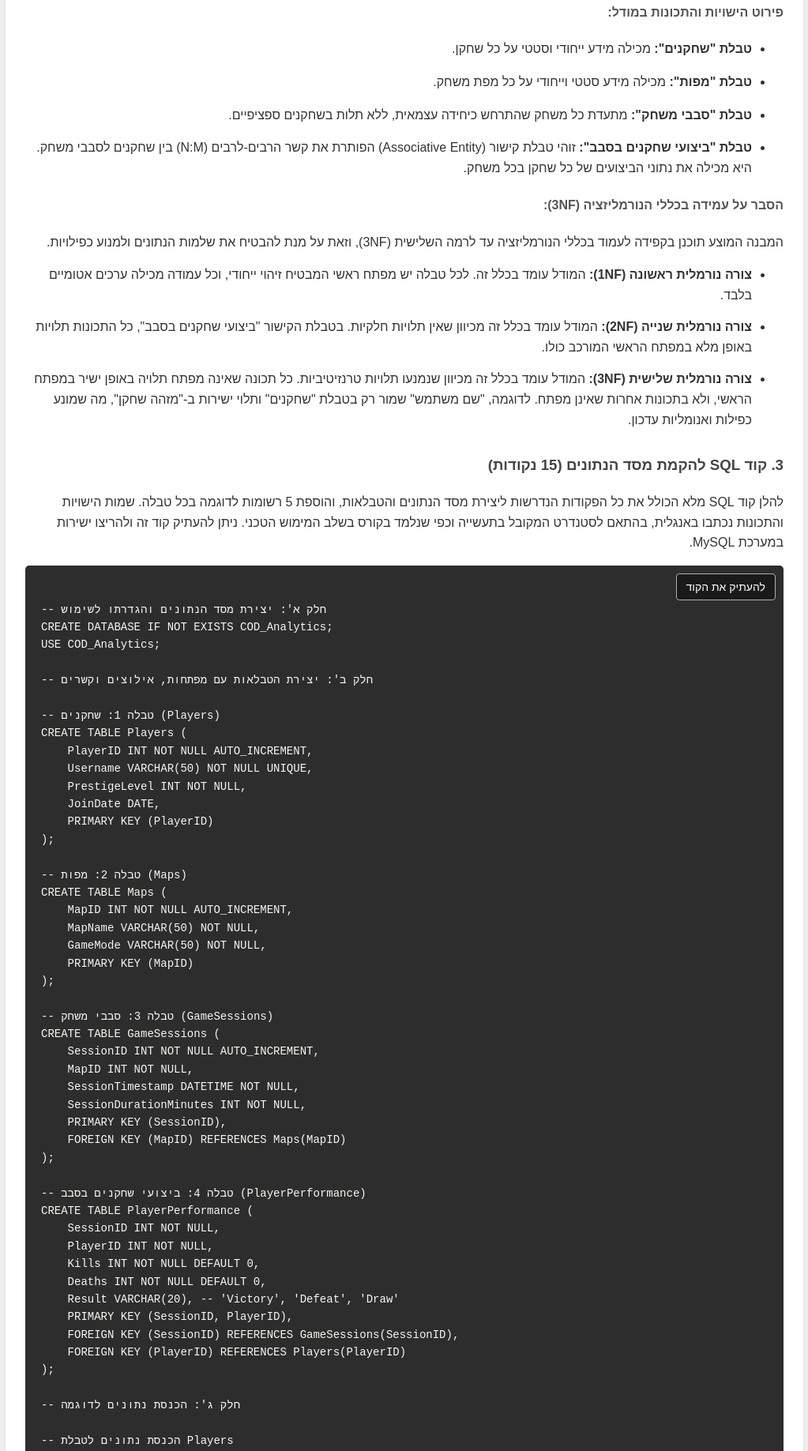
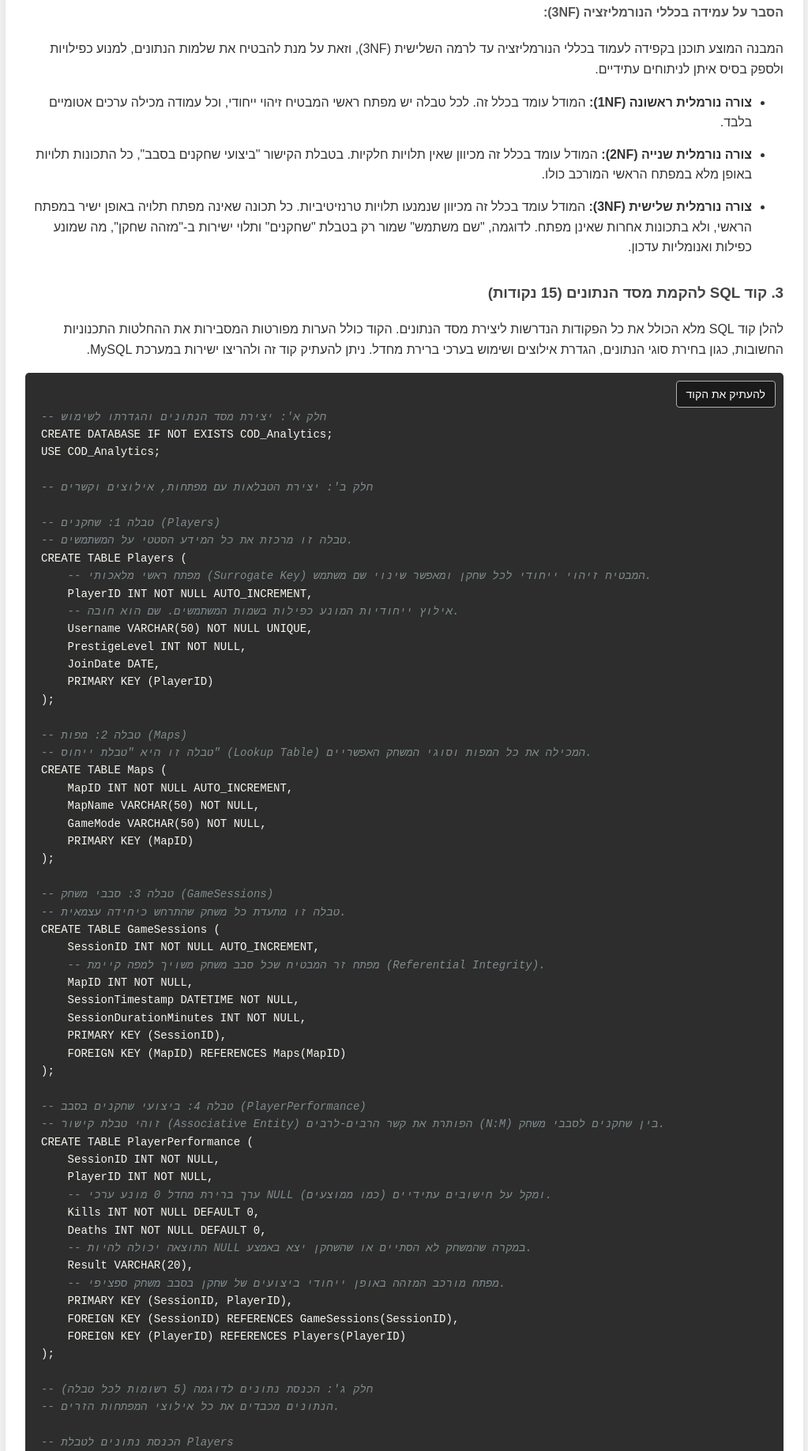
Before and after one commit to Jemscarter/----html, a plain HTML site: page עבודה1.html in a window 1280 px wide. Shown: the part 2014-3851 px from the top of the page at 79% size, without its empty margins (128-1151 px from the left). Drawn offline with Linux system fonts and the light colour scheme.

Commit message:
Minor changes

```diff
--- a/עבודה1.html
+++ b/עבודה1.html
@@ -75,15 +75,19 @@
             background-color: #2d2d2d;
             color: #f8f8f2;
             padding: 20px;
-            padding-top: 45px; /* Add padding to avoid text overlapping with button */
+            padding-top: 45px;
             border-radius: 5px;
             overflow-x: auto;
             white-space: pre-wrap;
             word-wrap: break-word;
             font-family: 'Courier New', Courier, monospace;
             font-size: 14px;
-            direction: ltr; /* Important for SQL code */
+            direction: ltr;
             text-align: left;
+        }
+        pre .comment {
+            color: #7f8c8d; /* Lighter color for comments */
+            font-style: italic;
         }
         .copy-btn {
             position: absolute;
@@ -173,25 +177,10 @@
 
                     <img src="שרטוט ERD.png" alt="דיאגרמת ERD של מסד הנתונים" class="erd-image">
 
-                    <h4>פירוט הישויות והתכונות במודל:</h4>
-                    <ul>
-                        <li>
-                            <p><strong>טבלת "שחקנים":</strong> מכילה מידע ייחודי וסטטי על כל שחקן.</p>
-                        </li>
-                        <li>
-                            <p><strong>טבלת "מפות":</strong> מכילה מידע סטטי וייחודי על כל מפת משחק.</p>
-                        </li>
-                        <li>
-                            <p><strong>טבלת "סבבי משחק":</strong> מתעדת כל משחק שהתרחש כיחידה עצמאית, ללא תלות בשחקנים ספציפיים.</p>
-                        </li>
-                        <li>
-                            <p><strong>טבלת "ביצועי שחקנים בסבב":</strong> זוהי טבלת קישור (Associative Entity) הפותרת את קשר הרבים-לרבים (N:M) בין שחקנים לסבבי משחק. היא מכילה את נתוני הביצועים של כל שחקן בכל משחק.</p>
-                        </li>
-                    </ul>
+                    <h4>הסבר על עמידה בכללי הנורמליזציה (3NF):</h4>
 
-                    <h4>הסבר על עמידה בכללי הנורמליזציה (3NF):</h4>
                     <p>
-                        המבנה המוצע תוכנן בקפידה לעמוד בכללי הנורמליזציה עד לרמה השלישית (3NF), וזאת על מנת להבטיח את שלמות הנתונים ולמנוע כפילויות.
+                        המבנה המוצע תוכנן בקפידה לעמוד בכללי הנורמליזציה עד לרמה השלישית (3NF), וזאת על מנת להבטיח את שלמות הנתונים, למנוע כפילויות ולספק בסיס איתן לניתוחים עתידיים.
                     </p>
                     <ul>
                         <li><strong>צורה נורמלית ראשונה (1NF):</strong> המודל עומד בכלל זה. לכל טבלה יש מפתח ראשי המבטיח זיהוי ייחודי, וכל עמודה מכילה ערכים אטומיים בלבד.</li>
@@ -203,26 +192,30 @@
                 <article id="part3-sql">
                     <h3>3. קוד SQL להקמת מסד הנתונים (15 נקודות)</h3>
                     <p>
-                        להלן קוד SQL מלא הכולל את כל הפקודות הנדרשות ליצירת מסד הנתונים והטבלאות, והוספת 5 רשומות לדוגמה בכל טבלה. שמות הישויות והתכונות נכתבו באנגלית, בהתאם לסטנדרט המקובל בתעשייה וכפי שנלמד בקורס בשלב המימוש הטכני. ניתן להעתיק קוד זה ולהריצו ישירות במערכת MySQL.
+                        להלן קוד SQL מלא הכולל את כל הפקודות הנדרשות ליצירת מסד הנתונים. הקוד כולל הערות מפורטות המסבירות את ההחלטות התכנוניות החשובות, כגון בחירת סוגי הנתונים, הגדרת אילוצים ושימוש בערכי ברירת מחדל. ניתן להעתיק קוד זה ולהריצו ישירות במערכת MySQL.
                     </p>
                     <div class="code-container">
                         <button class="copy-btn" onclick="copySqlCode()">להעתיק את הקוד</button>
-                        <pre><code id="sqlCodeBlock">-- חלק א': יצירת מסד הנתונים והגדרתו לשימוש
+                        <pre><code id="sqlCodeBlock"><span class="comment">-- חלק א': יצירת מסד הנתונים והגדרתו לשימוש</span>
 CREATE DATABASE IF NOT EXISTS COD_Analytics;
 USE COD_Analytics;
 
--- חלק ב': יצירת הטבלאות עם מפתחות, אילוצים וקשרים
+<span class="comment">-- חלק ב': יצירת הטבלאות עם מפתחות, אילוצים וקשרים</span>
 
--- טבלה 1: שחקנים (Players)
+<span class="comment">-- טבלה 1: שחקנים (Players)
+-- טבלה זו מרכזת את כל המידע הסטטי על המשתמשים.</span>
 CREATE TABLE Players (
+    <span class="comment">-- מפתח ראשי מלאכותי (Surrogate Key) המבטיח זיהוי ייחודי לכל שחקן ומאפשר שינוי שם משתמש.</span>
     PlayerID INT NOT NULL AUTO_INCREMENT,
+    <span class="comment">-- אילוץ ייחודיות המונע כפילות בשמות המשתמשים. שם הוא חובה.</span>
     Username VARCHAR(50) NOT NULL UNIQUE,
     PrestigeLevel INT NOT NULL,
     JoinDate DATE,
     PRIMARY KEY (PlayerID)
 );
 
--- טבלה 2: מפות (Maps)
+<span class="comment">-- טבלה 2: מפות (Maps)
+-- טבלה זו היא "טבלת ייחוס" (Lookup Table) המכילה את כל המפות וסוגי המשחק האפשריים.</span>
 CREATE TABLE Maps (
     MapID INT NOT NULL AUTO_INCREMENT,
     MapName VARCHAR(50) NOT NULL,
@@ -230,9 +223,11 @@ CREATE TABLE Maps (
     PRIMARY KEY (MapID)
 );
 
--- טבלה 3: סבבי משחק (GameSessions)
+<span class="comment">-- טבלה 3: סבבי משחק (GameSessions)
+-- טבלה זו מתעדת כל משחק שהתרחש כיחידה עצמאית.</span>
 CREATE TABLE GameSessions (
     SessionID INT NOT NULL AUTO_INCREMENT,
+    <span class="comment">-- מפתח זר המבטיח שכל סבב משחק משויך למפה קיימת (Referential Integrity).</span>
     MapID INT NOT NULL,
     SessionTimestamp DATETIME NOT NULL,
     SessionDurationMinutes INT NOT NULL,
@@ -240,21 +235,26 @@ CREATE TABLE GameSessions (
     FOREIGN KEY (MapID) REFERENCES Maps(MapID)
 );
 
--- טבלה 4: ביצועי שחקנים בסבב (PlayerPerformance)
+<span class="comment">-- טבלה 4: ביצועי שחקנים בסבב (PlayerPerformance)
+-- זוהי טבלת קישור (Associative Entity) הפותרת את קשר הרבים-לרבים (N:M) בין שחקנים לסבבי משחק.</span>
 CREATE TABLE PlayerPerformance (
     SessionID INT NOT NULL,
     PlayerID INT NOT NULL,
+    <span class="comment">-- ערך ברירת מחדל 0 מונע ערכי NULL ומקל על חישובים עתידיים (כמו ממוצעים).</span>
     Kills INT NOT NULL DEFAULT 0,
     Deaths INT NOT NULL DEFAULT 0,
-    Result VARCHAR(20), -- 'Victory', 'Defeat', 'Draw'
+    <span class="comment">-- התוצאה יכולה להיות NULL במקרה שהמשחק לא הסתיים או שהשחקן יצא באמצע.</span>
+    Result VARCHAR(20),
+    <span class="comment">-- מפתח מורכב המזהה באופן ייחודי ביצועים של שחקן בסבב משחק ספציפי.</span>
     PRIMARY KEY (SessionID, PlayerID),
     FOREIGN KEY (SessionID) REFERENCES GameSessions(SessionID),
     FOREIGN KEY (PlayerID) REFERENCES Players(PlayerID)
 );
 
--- חלק ג': הכנסת נתונים לדוגמה
+<span class="comment">-- חלק ג': הכנסת נתונים לדוגמה (5 רשומות לכל טבלה)
+-- הנתונים מכבדים את כל אילוצי המפתחות הזרים.</span>
 
--- הכנסת נתונים לטבלת Players
+<span class="comment">-- הכנסת נתונים לטבלת Players</span>
 INSERT INTO Players (Username, PrestigeLevel, JoinDate) VALUES
 ('IsraeliSniper1', 85, '2022-03-15'),
 ('IDF_fury99', 62, '2021-11-20'),
@@ -262,7 +262,7 @@ INSERT INTO Players (Username, PrestigeLevel, JoinDate) VALUES
 ('Galil26', 68, '2023-01-25'),
 ('John_Wick111', 95, '2019-08-01');
 
--- הכנסת נתונים לטבלת Maps
+<span class="comment">-- הכנסת נתונים לטבלת Maps</span>
 INSERT INTO Maps (MapName, GameMode) VALUES
 ('Nuketown', 'Team Deathmatch'),
 ('Crash', 'Domination'),
@@ -270,7 +270,7 @@ INSERT INTO Maps (MapName, GameMode) VALUES
 ('Rust', 'Team Deathmatch'),
 ('Hackney Yard', 'Search and Destroy');
 
--- הכנסת נתונים לטבלת GameSessions
+<span class="comment">-- הכנסת נתונים לטבלת GameSessions</span>
 INSERT INTO GameSessions (MapID, SessionTimestamp, SessionDurationMinutes) VALUES
 (1, '2025-06-01 18:30:00', 10),
 (3, '2025-06-01 19:00:00', 12),
@@ -278,7 +278,7 @@ INSERT INTO GameSessions (MapID, SessionTimestamp, SessionDurationMinutes) VALUE
 (4, '2025-06-02 21:15:00', 8),
 (5, '2025-06-03 17:45:00', 20);
 
--- הכנסת נתונים לטבלת PlayerPerformance
+<span class="comment">-- הכנסת נתונים לטבלת PlayerPerformance</span>
 INSERT INTO PlayerPerformance (SessionID, PlayerID, Kills, Deaths, Result) VALUES
 (1, 1, 25, 10, 'Victory'),
 (1, 2, 18, 15, 'Victory'),
@@ -299,14 +299,15 @@ INSERT INTO PlayerPerformance (SessionID, PlayerID, Kills, Deaths, Result) VALUE
     <script>
         function copySqlCode() {
             const codeBlock = document.getElementById('sqlCodeBlock');
-            const codeToCopy = codeBlock.innerText;
+            // Create a temporary textarea element to preserve formatting
+            const tempTextArea = document.createElement('textarea');
+            tempTextArea.value = codeBlock.textContent || codeBlock.innerText;
+            document.body.appendChild(tempTextArea);
+            tempTextArea.select();
+            document.execCommand('copy');
+            document.body.removeChild(tempTextArea);
 
-            navigator.clipboard.writeText(codeToCopy).then(() => {
-                alert('הקוד הועתק בהצלחה!');
-            }).catch(err => {
-                console.error('אירעה שגיאה בעת העתקת הקוד: ', err);
-                alert('נכשל בהעתקת הקוד.');
-            });
+            alert('הקוד הועתק בהצלחה!');
         }
     </script>
 
```
